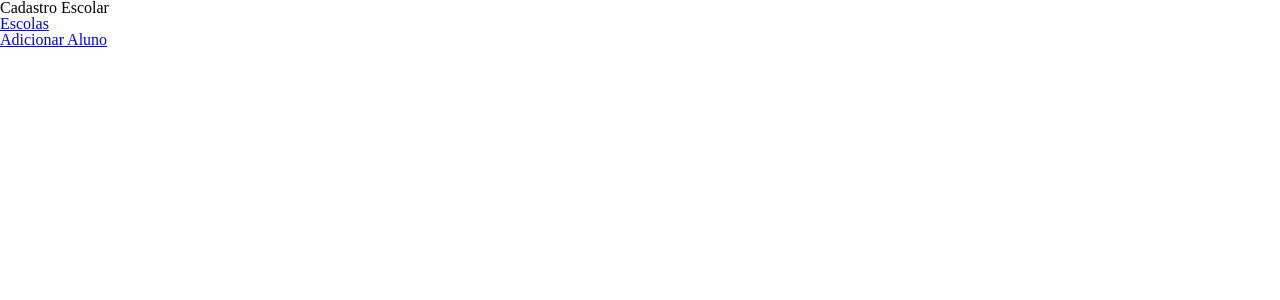
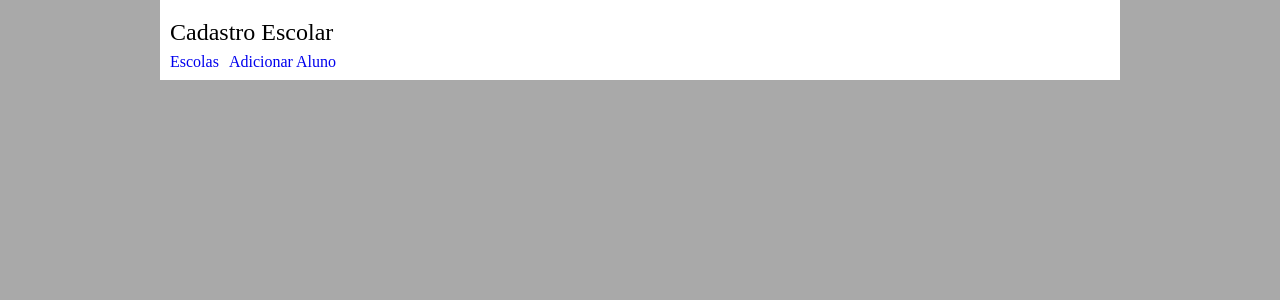
Before and after one commit to maxwelldeveloper7/escola, a Flask app: page / in a window 1280 px wide. Shown: the top 300 px of the page. Run offline with Flask 3, Linux system fonts and the light colour scheme.

Commit message:
estilizando tabela

```diff
--- a/app/static/style.css
+++ b/app/static/style.css
@@ -0,0 +1,48 @@
+* {
+    box-sizing: border-box;
+}
+
+body{
+    display: flex;
+    flex-direction: column;
+    align-items: center;
+    background-color: darkgray;
+
+}
+
+main {
+    width: 75vw;
+    height: 100%;
+    background-color: #fff;
+}
+
+header {
+    padding: 10px;
+}
+
+header h1 {
+    font-size: 1.5rem;
+    margin: 10px 0;
+}
+
+header nav ul{
+    display: flex;
+}
+
+header nav ul li {
+    margin-right: 10px;
+}
+
+header nav ul li a{
+    text-decoration: none;
+}
+
+table {
+    width: 80%;
+    margin: auto;
+    border: solid 1px;
+}
+
+table thead tr th, td {
+    padding: 5px;
+}
--- a/app/templates/adicionar_aluno.html
+++ b/app/templates/adicionar_aluno.html
@@ -8,6 +8,7 @@
     <title>Adicionar Aluno</title>
 </head>
 <body>
+    <main>
         <h1>Adicionar Novo Aluno</h1>
         <form action="" method="post">
             <label for="nome_completo">Nome Completo:</label>
@@ -35,6 +36,7 @@
             <br><br>
             <button type="submit">Adicionar Aluno</button>
         </form>
-    <a href="{{ url_for('listar_escolas') }}"></a>
+        <a href="{{ url_for('listar_escolas') }}">Escolas</a>
+    </main>
 </body>
 </html>
--- a/app/templates/escolas.html
+++ b/app/templates/escolas.html
@@ -8,6 +8,8 @@
     <title>Lista de Escolas</title>
 </head>
 <body>
+    <main>
+
         <h1>Lista de Escolas</h1>
         <table>
             <thead>
@@ -25,5 +27,6 @@
                 {% endfor %}
             </tbody>
         </table>
+    </main>
     </body>
 </html>
--- a/app/templates/index.html
+++ b/app/templates/index.html
@@ -8,6 +8,7 @@
     <title>Cadastro Escolar</title>
 </head>
 <body>
+    <main>
         <header>
             <h1>Cadastro Escolar</h1>
             <nav>
@@ -17,5 +18,6 @@
                 </ul>
             </nav>
         </header>
+    </main>
 </body>
 </html>
```
Lines whose indentation alone changed are shown as unchanged.
